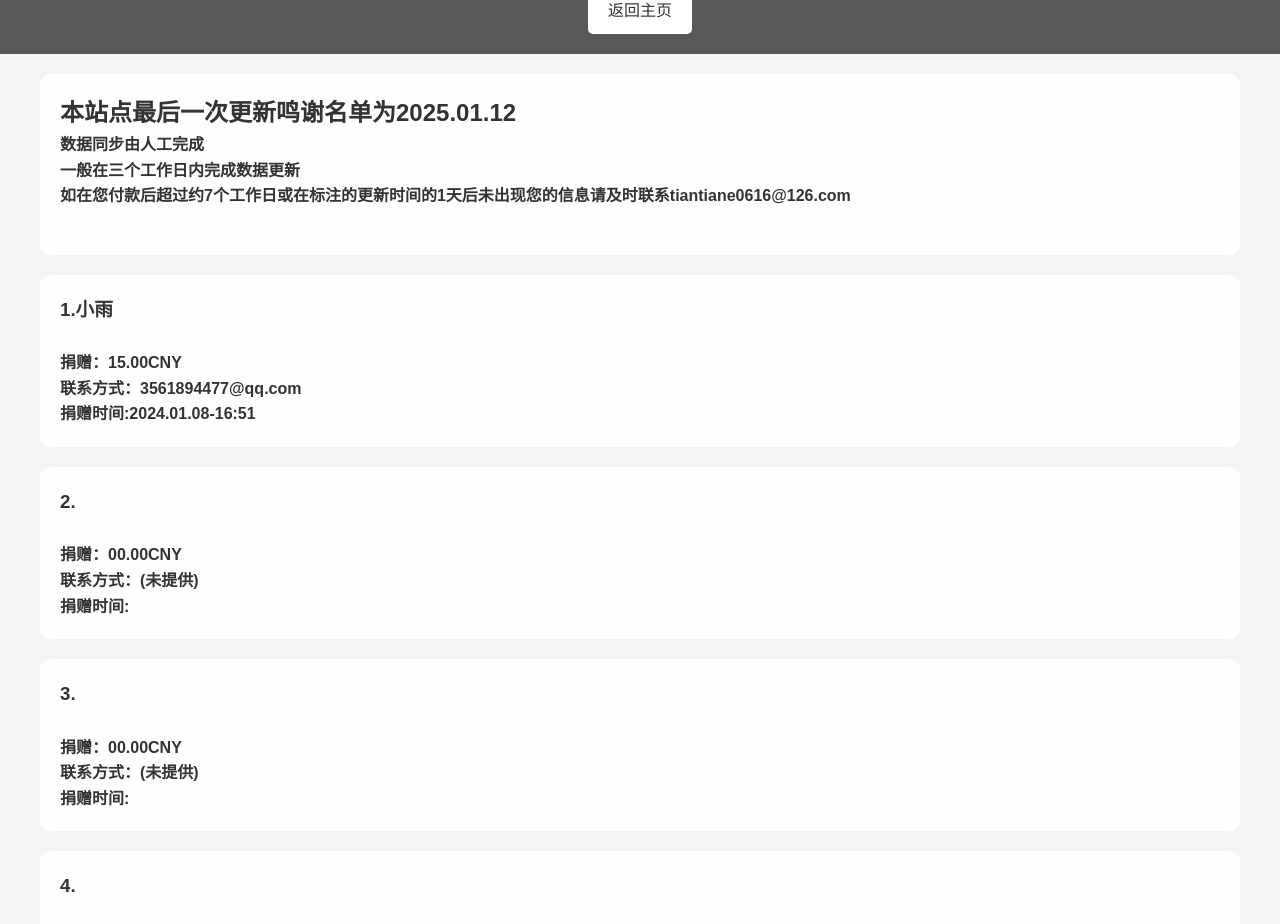
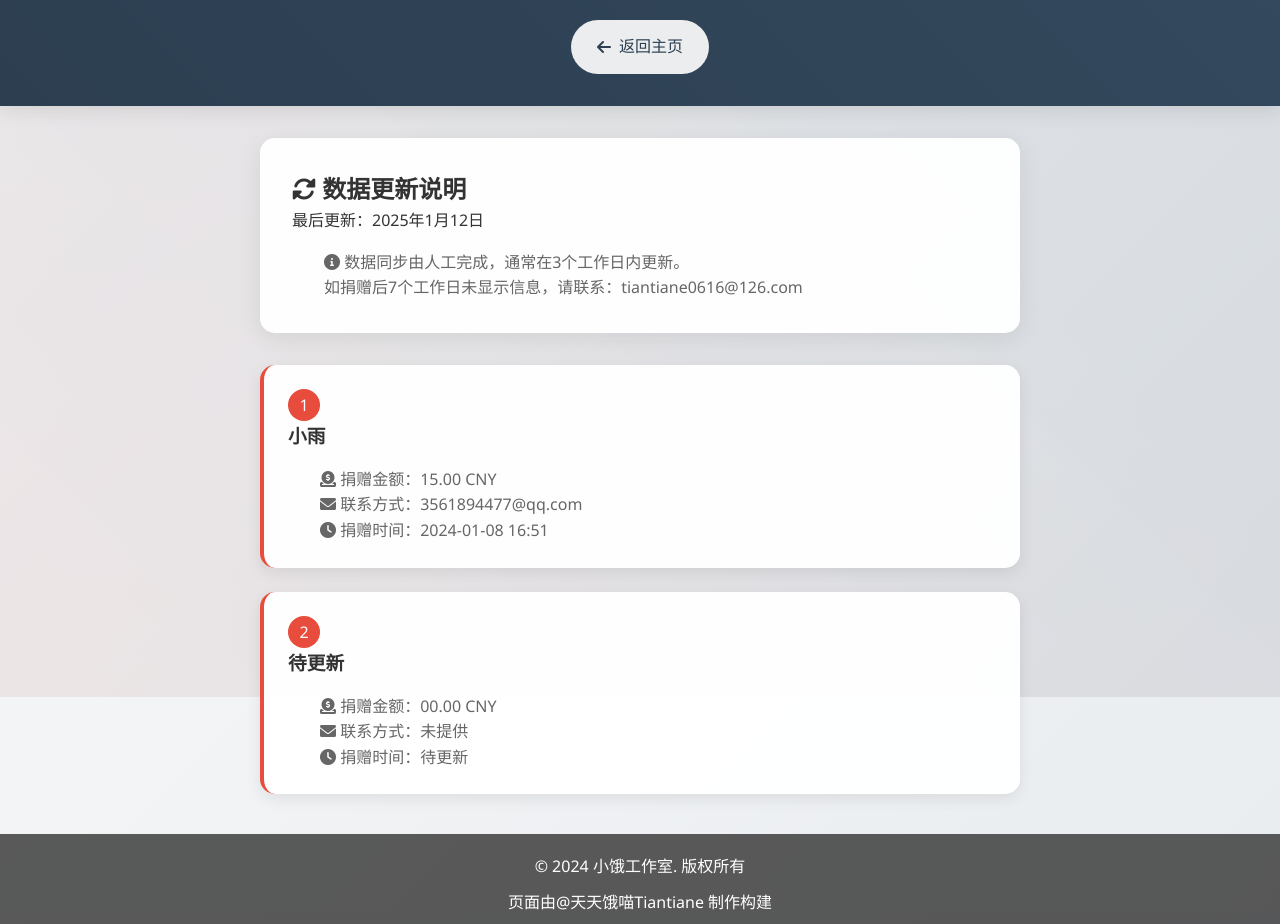
Before and after one commit to XiaoEws/XiaoEws.github.io, a plain HTML site: page donor/index.html in a window 1280 px wide. Shown: the part 103-1027 px from the top of the page. Drawn offline with Linux system fonts and the light colour scheme.

Commit message:
Update index.html

```diff
--- a/donor/index.html
+++ b/donor/index.html
@@ -1,35 +1,22 @@
 <!DOCTYPE html>
 <html lang="zh-CN">
 <head>
-    <script async src="https://pagead2.googlesyndication.com/pagead/js/adsbygoogle.js?client=ca-pub-1391624694281614"
-     crossorigin="anonymous"></script>
-        <link rel="icon" href="../logo.png">
+    <script async src="https://pagead2.googlesyndication.com/pagead/js/adsbygoogle.js?client=ca-pub-1391624694281614" crossorigin="anonymous"></script>
+    <link rel="icon" href="../logo.png">
     <meta charset="UTF-8">
     <meta name="viewport" content="width=device-width, initial-scale=1.0">
-    <script async src="https://pagead2.googlesyndication.com/pagead/js/adsbygoogle.js?client=ca-pub-1391624694281614" crossorigin="anonymous"></script>
     <title>小饿工作室 - 捐赠者鸣谢页面</title>
-    <meta name="description" content="针对于对小饿工作室(XiaoEWorkShop)的捐赠者(单次捐赠大于>10元)特别鸣谢页面">
-    <!-- 内嵌CSS样式 -->
+    <meta name="description" content="特别感谢支持小饿工作室的捐赠者">
+    <!-- Font Awesome -->
+    <link rel="stylesheet" href="https://cdnjs.cloudflare.com/ajax/libs/font-awesome/6.0.0/css/all.min.css">
     <style>
-                /* 跳转按钮 */
-        .home-button,
-        .footer-link {
-            display: inline-block;
-            padding: 10px 20px;
-            background-color: #fff;
-            color: #333;
-            text-decoration: none;
-            border-radius: 5px;
-            margin-top: 10px;
-            transition: background-color 0.3s, color 0.3s;
+        :root {
+            --primary: #2c3e50;     /* 主色调 */
+            --accent: #e74c3c;      /* 强调色 */
+            --text-light: #ecf0f1;  /* 浅色文字 */
+            --transition: all 0.3s cubic-bezier(0.25, 0.46, 0.45, 0.94);
         }
 
-        .home-button:hover,
-        .footer-link:hover {
-            background-color: #333;
-            color: #fff;
-        }
-        /* 基本样式重置 */
         * {
             margin: 0;
             padding: 0;
@@ -37,89 +24,125 @@
         }
 
         body {
-            font-family: Arial, sans-serif;
+            font-family: 'Segoe UI', system-ui, sans-serif;
             line-height: 1.6;
             color: #333;
-            background-color: #f4f4f4;
-            position: relative;
+            background: linear-gradient(135deg, #f8f9fa 0%, #e9ecef 100%);
             min-height: 100vh;
         }
 
-        /* 背景图片 */
-        .background {
+        /* 动态背景 */
+        .animated-bg {
             position: fixed;
             top: 0;
             left: 0;
             width: 100%;
             height: 100%;
             z-index: -1;
+            background: linear-gradient(45deg,
+                rgba(44, 62, 80, 0.1) 25%,
+                rgba(231, 76, 60, 0.08) 50%,
+                rgba(44, 62, 80, 0.1) 75%);
+            background-size: 400% 400%;
+            animation: gradientFlow 15s ease infinite;
         }
 
-        .background img {
-            width: 100%;
-            height: 100%;
-            object-fit: cover;
-            opacity: 0.3;
+        @keyframes gradientFlow {
+            0% { background-position: 0% 50%; }
+            50% { background-position: 100% 50%; }
+            100% { background-position: 0% 50%; }
         }
 
         /* 头部 */
         header {
-            background-color: rgba(51, 51, 51, 0.8);
-            color: #fff;
+            background: linear-gradient(45deg, var(--primary), #34495e);
+            color: var(--text-light);
+            padding: 3rem 0 2rem;
+            box-shadow: 0 4px 20px rgba(0,0,0,0.1);
             text-align: center;
-            padding: 20px 0;
-            position: relative;
         }
 
-        header .logo {
-            width: 100px;
-            height: auto;
-            margin-bottom: 10px;
+        .home-button {
+            display: inline-flex;
+            align-items: center;
+            gap: 8px;
+            padding: 12px 24px;
+            background: rgba(255,255,255,0.9);
+            color: var(--primary);
+            border-radius: 30px;
+            text-decoration: none;
+            transition: var(--transition);
+            border: 2px solid transparent;
+            margin-top: 1.5rem;
         }
 
-        header h1 {
-            margin-bottom: 10px;
-            font-size: 2em;
-        }
-
-        header p {
-            font-style: italic;
-            margin-bottom: 10px;
+        .home-button:hover {
+            transform: translateY(-2px);
+            box-shadow: 0 5px 15px rgba(0,0,0,0.15);
+            border-color: var(--accent);
         }
 
         /* 主内容 */
         main {
-            padding: 20px;
-            background-color: rgba(255, 255, 255, 0.9);
-            margin: 20px auto;
-            max-width: 1200px;
-            border-radius: 10px;
+            max-width: 800px;
+            margin: 2rem auto;
+            padding: 0 20px;
         }
 
-
-        /* 按钮样式 */
-        .software-item a {
-            display: inline-block;
-            padding: 10px 20px;
-            background-color: #333;
-            color: #fff;
-            text-decoration: none;
-            border-radius: 5px;
-            transition: background-color 0.3s;
+        .donation-notice {
+            background: rgba(255,255,255,0.95);
+            border-radius: 15px;
+            padding: 2rem;
+            margin-bottom: 2rem;
+            box-shadow: 0 5px 25px rgba(0,0,0,0.08);
         }
 
-        .software-item a:hover {
-            background-color: #575757;
+        /* 捐赠者列表 */
+        .donor-list {
+            display: grid;
+            gap: 1.5rem;
         }
 
-        /* 页脚 */
+        .donor-card {
+            background: rgba(255,255,255,0.95);
+            border-radius: 15px;
+            padding: 1.5rem;
+            box-shadow: 0 5px 15px rgba(0,0,0,0.08);
+            transition: var(--transition);
+            border-left: 4px solid var(--accent);
+        }
+
+        .donor-card:hover {
+            transform: translateY(-5px);
+            box-shadow: 0 8px 25px rgba(0,0,0,0.12);
+        }
+
+        .donor-number {
+            display: inline-block;
+            width: 32px;
+            height: 32px;
+            background: var(--accent);
+            color: white;
+            border-radius: 50%;
+            text-align: center;
+            line-height: 32px;
+            margin-right: 1rem;
+        }
+
+        .donor-details {
+            color: #666;
+            margin-top: 1rem;
+            padding-left: 2rem;
+        }
+
+        /* 页脚 (保留原有样式) */
         footer {
             background-color: rgba(51, 51, 51, 0.8);
             color: #fff;
             text-align: center;
             padding: 20px 0;
+            margin-top: 40px;
             position: relative;
-            margin-top: 40px;
         }
 
         footer p {
@@ -128,127 +151,73 @@
 
         /* 响应式设计 */
         @media (max-width: 768px) {
-            .software-list {
-                flex-direction: column;
-                align-items: center;
+            .donor-card {
+                padding: 1rem;
             }
 
-            .software-item {
-                width: 80%;
-            }
-
-            header h1 {
-                font-size: 1.5em;
+            .donor-details {
+                padding-left: 1rem;
             }
         }
     </style>
 </head>
 <body>
-    <!-- 背景图片 -->
-    <div class="background">
-        <img src="images/background.jpg" alt="背景图片">
-    </div>
+    <div class="animated-bg"></div>
 
-    <!-- 头部 -->
     <header>
         <div class="container">
-            <h1>捐赠者鸣谢页面</h1>
-            <a href="/index.html" class="home-button" aria-label="跳转到主页">返回主页</a>
+            <h1><i class="fas fa-heart"></i> 捐赠者鸣谢</h1>
+            <a href="/index.html" class="home-button">
+                <i class="fas fa-arrow-left"></i>返回主页
+            </a>
         </div>
     </header>
-    <!-- 主内容 -->
-        <main>
-        <div class="jjz20250112">
-              <h2>
-                  本站点最后一次更新鸣谢名单为2025.01.12<br>
-                                  </h2>
-                  <h4>
-                  数据同步由人工完成<br>
-                  一般在三个工作日内完成数据更新<br>
-                  如在您付款后超过约7个工作日或在标注的更新时间的1天后未出现您的信息请及时联系tiantiane0616@126.com
-                  </h4>
-                <br>
-            </div>
-        </div>
-    </main>
+
     <main>
-        <div class="jjz20250112">
-              <h3>1.小雨
-                </h3>
-                <br>
-                <h4>
-                    捐赠：15.00CNY<br>
-                    联系方式：3561894477@qq.com
-                    <br>
-                    捐赠时间:2024.01.08-16:51
-                </h4>
-            </div>
-        </div>
-    </main>
-    <main>
-        <div class="jjz20250112">
-              <h3>2.
-                </h3>
-                <br>
-                <h4>
-                    捐赠：00.00CNY<br>
-                    联系方式：(未提供)
-                                        <br>
-                    捐赠时间:
-                </h4>
-            </div>
-        </div>
-    </main>
-    <main>
-        <div class="jjz20250112">
-              <h3>3.
-                </h3>
-                <br>
-                <h4>
-                    捐赠：00.00CNY<br>
-                    联系方式：(未提供)
-                                        <br>
-                    捐赠时间:
-                </h4>
-            </div>
-        </div>
-    </main>
-    <main>
-        <div class="jjz20250112">
-              <h3>4.
-                </h3>
-                <br>
-                <h4>
-                    捐赠：00.00CNY<br>
-                    联系方式：(未提供)
-                                        <br>
-                    捐赠时间:
-                </h4>
-            </div>
-        </div>
-    </main>
-    <main>
-        <div class="jjz20250112">
-              <h3>5.
-                </h3>
-                <br>
-                <h4>
-                    捐赠：00.00CNY<br>
-                    联系方式：(未提供)
-                                        <br>
-                    捐赠时间:
-                </h4>
-            </div>
+        <section class="donation-notice">
+            <h2><i class="fas fa-sync-alt"></i> 数据更新说明</h2>
+            <p>最后更新：2025年1月12日</p>
+            <p class="donor-details">
+                <i class="fas fa-info-circle"></i> 数据同步由人工完成，通常在3个工作日内更新。<br>
+                如捐赠后7个工作日未显示信息，请联系：tiantiane0616@126.com
+            </p>
+        </section>
+
+        <div class="donor-list">
+            <!-- 捐赠者1 -->
+            <article class="donor-card">
+                <div class="donor-header">
+                    <span class="donor-number">1</span>
+                    <h3>小雨</h3>
+                </div>
+                <div class="donor-details">
+                    <p><i class="fas fa-donate"></i> 捐赠金额：15.00 CNY</p>
+                    <p><i class="fas fa-envelope"></i> 联系方式：3561894477@qq.com</p>
+                    <p><i class="fas fa-clock"></i> 捐赠时间：2024-01-08 16:51</p>
+                </div>
+            </article>
+
+            <!-- 捐赠者模板 -->
+            <article class="donor-card">
+                <div class="donor-header">
+                    <span class="donor-number">2</span>
+                    <h3>待更新</h3>
+                </div>
+                <div class="donor-details">
+                    <p><i class="fas fa-donate"></i> 捐赠金额：00.00 CNY</p>
+                    <p><i class="fas fa-envelope"></i> 联系方式：未提供</p>
+                    <p><i class="fas fa-clock"></i> 捐赠时间：待更新</p>
+                </div>
+            </article>
+
+            <!-- 更多捐赠者... -->
         </div>
     </main>
 
-    <!-- 页脚 -->
     <footer>
         <div class="container">
-            <p>&copy; 2024 小饿工作室. 版权所有.
-                <br>
-                页面由@天天饿喵Tiantiane 制作构建
-            </p>
+            <p>&copy; 2024 小饿工作室. 版权所有</p>
+            <p>页面由@天天饿喵Tiantiane 制作构建</p>
         </div>
     </footer>
 </body>
```
